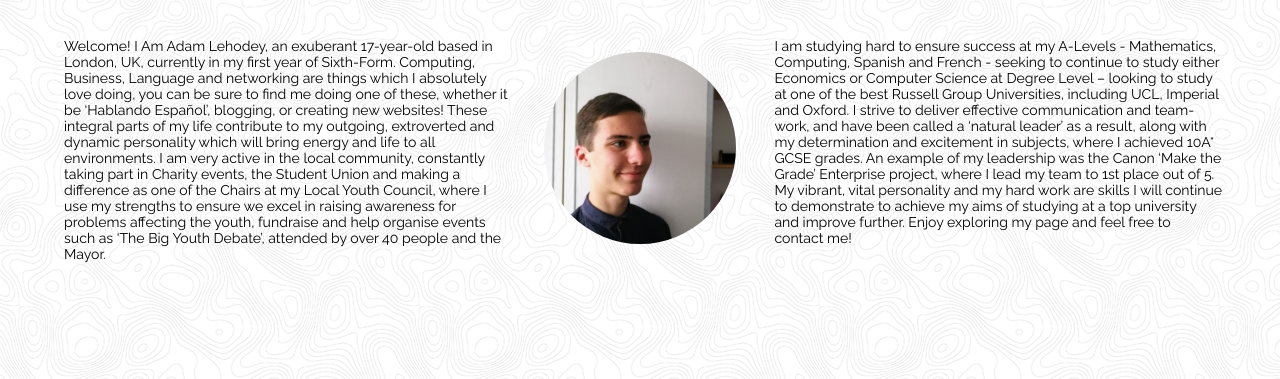
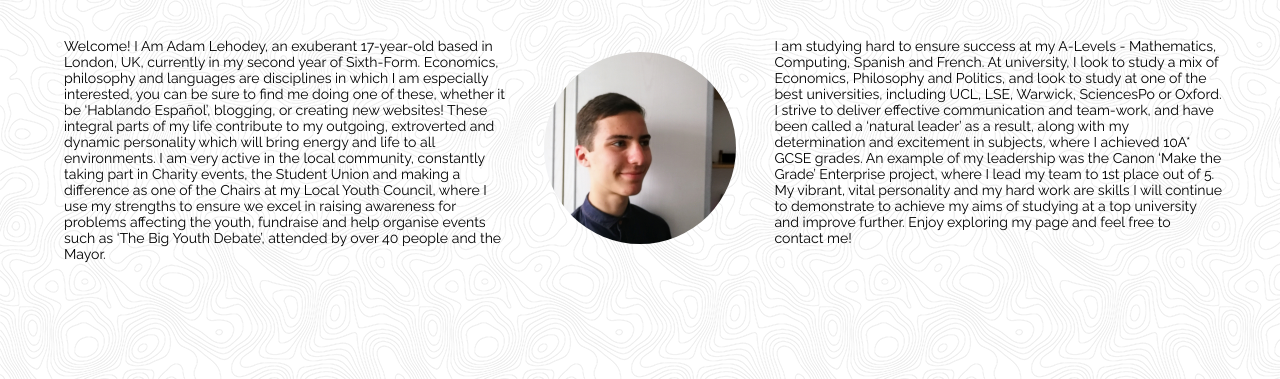
Before and after one commit to AdamLehodey/adamlehodey.github.io, a plain HTML site: page index.html in a window 1280 px wide. Shown: the part 421-800 px from the top of the page. Drawn offline with Linux system fonts and the light colour scheme; a web font is replaced by a local one.

Commit message:
Update index.html

```diff
--- a/index.html
+++ b/index.html
@@ -30,8 +30,8 @@
  <div id="Navbar"><a class="lien" href="portfolio">PORTFOLIO</a>•<a class="lien" href="blog">BLOG</a>•<a class="lien" href="services">SERVICES</a>•<a class="lien" href="contact">CONTACT</a></div>
  <div class="block_1"></div> <hr id="line" />
  <div class="Aboutme">
- 	<p>Welcome! I Am Adam Lehodey, an exuberant 17-year-old based in London, UK, currently in my first year of Sixth-Form. Computing, Business, Language and networking are things which I absolutely love doing, you can be sure to find me doing one of these, whether it be ‘Hablando Español’, blogging, or creating new websites! These integral parts of my life contribute to my outgoing, extroverted and dynamic personality which will bring energy and life to all environments. I am very active in the local community, constantly taking part in Charity events, the Student Union and making a difference as one of the Chairs at my Local Youth Council, where I use my strengths to ensure we excel in raising awareness for problems affecting the youth, fundraise and help organise events such as ‘The Big Youth Debate’, attended by over 40 people and the Mayor.<br><img id="img-circle" src="Profile.jpg" alt="Profile Picture" align="center" ></p>
- 	<p id="Aimsandplans">I am studying hard to ensure success at my A-Levels - Mathematics, Computing, Spanish and French - seeking to continue to study either Economics or Computer Science at Degree Level – looking to study at one of the best Russell Group Universities, including UCL, Imperial and Oxford. I strive to deliver effective communication and team-work, and have been called a ‘natural leader’ as a result, along with my determination and excitement in subjects, where I achieved 10A* GCSE grades. An example of my leadership was the Canon ‘Make the Grade’ Enterprise project, where I lead my team to 1st place out of 5. My vibrant, vital personality and my hard work are skills I will continue to demonstrate to achieve my aims of studying at a top university and improve further. Enjoy exploring my page and feel free to contact me!</p>
+ 	<p>Welcome! I Am Adam Lehodey, an exuberant 17-year-old based in London, UK, currently in my second year of Sixth-Form. Economics, philosophy and languages are disciplines in which I am especially interested, you can be sure to find me doing one of these, whether it be ‘Hablando Español’, blogging, or creating new websites! These integral parts of my life contribute to my outgoing, extroverted and dynamic personality which will bring energy and life to all environments. I am very active in the local community, constantly taking part in Charity events, the Student Union and making a difference as one of the Chairs at my Local Youth Council, where I use my strengths to ensure we excel in raising awareness for problems affecting the youth, fundraise and help organise events such as ‘The Big Youth Debate’, attended by over 40 people and the Mayor.<br><img id="img-circle" src="Profile.jpg" alt="Profile Picture" align="center" ></p>
+ 	<p id="Aimsandplans">I am studying hard to ensure success at my A-Levels - Mathematics, Computing, Spanish and French. At university, I look to study a mix of Economics, Philosophy and Politics, and look to study at one of the best universities, including UCL, LSE, Warwick, SciencesPo or Oxford. I strive to deliver effective communication and team-work, and have been called a ‘natural leader’ as a result, along with my determination and excitement in subjects, where I achieved 10A* GCSE grades. An example of my leadership was the Canon ‘Make the Grade’ Enterprise project, where I lead my team to 1st place out of 5. My vibrant, vital personality and my hard work are skills I will continue to demonstrate to achieve my aims of studying at a top university and improve further. Enjoy exploring my page and feel free to contact me!</p>
  </div>
 </body>
 </html>
```
